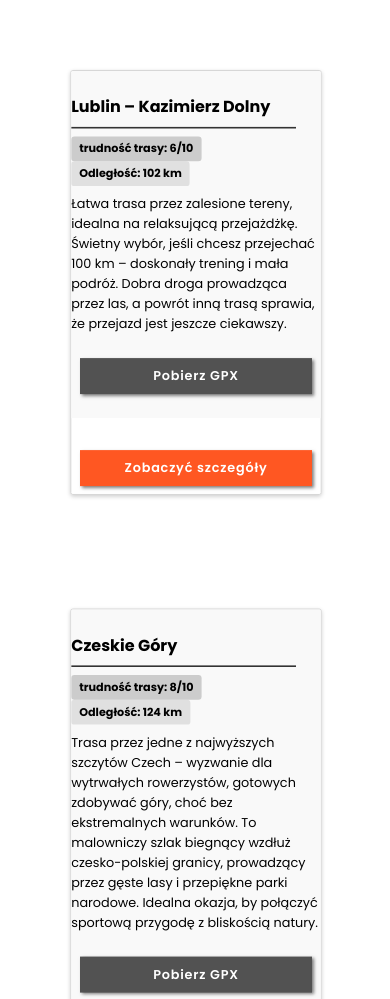
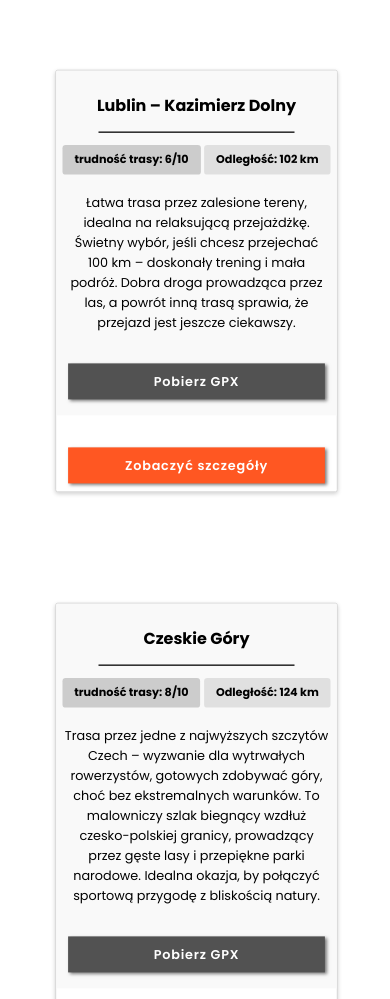
Before and after one commit to yarikdmr/BTP, a plain HTML site: page map.html in a window 390 px wide. Shown: the part 728-1727 px from the top of the page. Drawn offline with Linux system fonts and the light colour scheme; a script that the page names is missing.

Commit message:
Add files via upload
adaptation of maps for the phone

```diff
--- a/map.css
+++ b/map.css
@@ -51,11 +51,20 @@ body {
 
 .route-container {
     padding: 0 10%;
-    width: 80%;
+    max-width: 90%; /* Встановлюємо максимальну ширину */
+    margin: 0 auto; /* Центруємо блок */
     display: flex;
     flex-direction: column;
     gap: 0px;
 }
+/* Оптимізація для мобільних пристроїв */
+@media (max-width: 768px) {
+  .route-container {
+      padding: 0 5%; /* Рівномірний відступ з обох боків */
+      max-width: 100%; /* Робимо ширину 100%, щоб уникнути зміщення */
+  }
+}
+
 .route-block {
   transform: scale(0.8);
     display: flex;
@@ -300,3 +309,35 @@ body {
 .right-button a:hover {
   background: #e64a19; /* Трохи темніший відтінок помаранчевого */
 }
+
+@media (max-width: 768px) {
+  /* Вирівнюємо заголовок, складність, відстань та опис */
+  .route-title,
+  .route-difficulty,
+  .route-distance,
+  .route-description {
+      padding: 8px 10px; /* Відступи зліва та справа */
+      text-align: center; /* Центруємо текст */
+  }
+
+  /* Центруємо блоки "Складність" і "Відстань" */
+  .route-difficulty,
+  .route-distance {
+      display: inline-block;
+      width: auto; /* Робимо ширину автоматичною */
+      padding: 8px 15px;
+      margin: 5px auto; /* Центруємо */
+  }
+
+  /* Центруємо декоративну лінію */
+  .route-line {
+      width: 70%;
+      margin: 10px auto;
+  }
+
+  /* Додаємо рівномірні відступи для лівого блоку */
+  .route-left {
+      padding: 20px 10px;
+      text-align: center; /* Центруємо вміст */
+  }
+}
```
